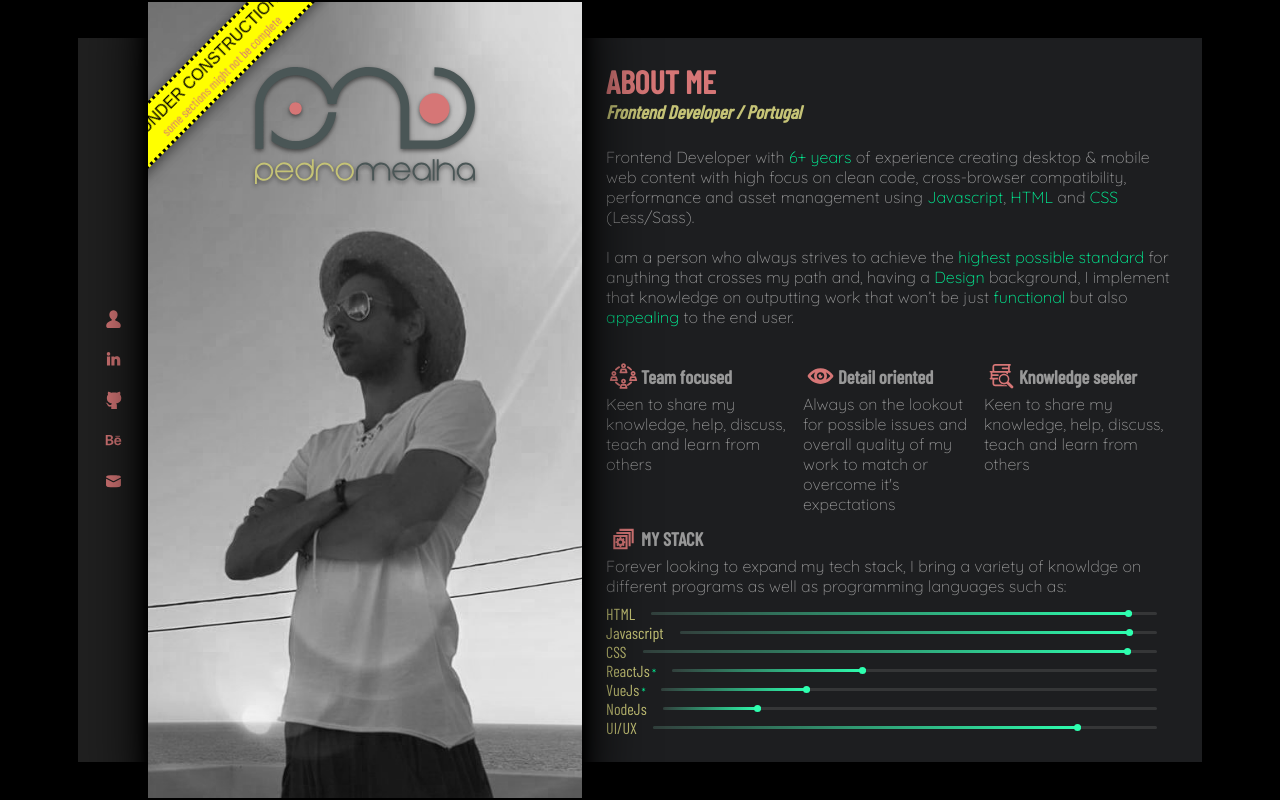
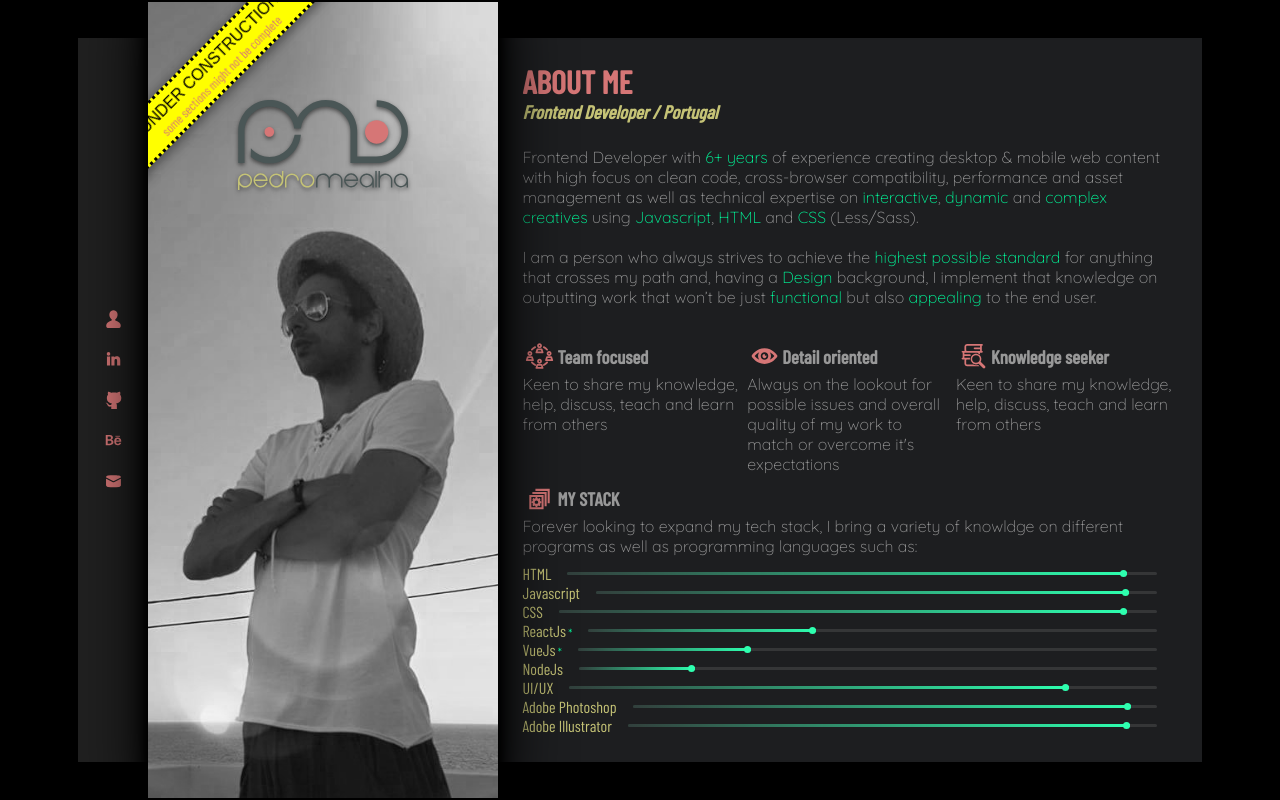
Before and after one commit to PedroMealha/react-website, a React (Create React App) app: page / in a window 1280 px wide. Built offline with nearby package versions, Linux system fonts and the light colour scheme.

Commit message:
responsive and minor fixes

```diff
--- a/src/App.styles.scss
+++ b/src/App.styles.scss
@@ -2,7 +2,8 @@
 
 .routes {
 	display              : grid;
-	grid-template-columns: 70px 0.7fr 1fr;
+	grid-template-columns: 70px 350px 1fr;
+	grid-auto-flow       : column;
 	width                : 100%;
 	max-width            : 1200px;
 	max-height           : 800px;
@@ -12,7 +13,7 @@
 
 @media screen and (max-device-width: 768px) {
 	.routes {
-		grid-template-columns: 70px 1fr;
+		grid-template-columns: none;
 		max-height           : initial;
 		padding              : 0;
 	}
--- a/src/components/highlight/highlight.styles.scss
+++ b/src/components/highlight/highlight.styles.scss
@@ -13,7 +13,7 @@
 
 	.logo {
 		max-width: 60%;
-		margin   : 15% auto;
+		margin   : 28% auto;
 		padding  : 0 20px;
 		filter   : drop-shadow(0px 2px 2px rgba($color-grey, .6));
 	}
--- a/src/components/main-content/main-content.styles.scss
+++ b/src/components/main-content/main-content.styles.scss
@@ -23,7 +23,6 @@
 ::-webkit-scrollbar-track {
 	background   : transparent;
 	border-radius: 12px;
-	margin       : .5em 0;
 }
 
 ::-webkit-scrollbar-thumb {
--- a/src/components/navigation/navigation.styles.scss
+++ b/src/components/navigation/navigation.styles.scss
@@ -3,13 +3,8 @@
 .navigation {
 	display       : flex;
 	flex-direction: column;
-	max-width     : 70px;
 	background    : lighten($color-grey, 6%);
-
-	.logo {
-		width  : 100%;
-		padding: 20% 20% 0;
-	}
+	padding       : 0 20px;
 
 	.nav-external {
 		margin: auto;
@@ -22,3 +17,9 @@
 		}
 	}
 }
+
+@media screen and (max-device-width: 768px) {
+	.navigation {
+		padding: 0 10px;
+	}
+}
--- a/src/routes/contact/contact.styles.scss
+++ b/src/routes/contact/contact.styles.scss
@@ -97,8 +97,12 @@
 	}
 }
 
-// @media only screen and (max-height: 600px) {
-// 	.contact-form {
-// 		flex-flow: row wrap;
-// 	}
-// }
+@media screen and (max-device-width: 768px) {
+	.contact-form {
+
+		.name,
+		.email {
+			width: 100%;
+		}
+	}
+}
--- a/src/routes/home/home.component.jsx
+++ b/src/routes/home/home.component.jsx
@@ -2,9 +2,10 @@ import { Fragment } from "react";
 import { Link } from "react-router-dom";
 
 import Header from '../../components/header/header.component';
-
 import StackCard from "../../components/stack-card/stack-card.component";
 import Progress from "../../components/progress/progress.component";
+
+import Logo from '../../assets/logo.svg';
 
 import './home.styles.scss';
 
@@ -71,7 +72,9 @@ const Home = () => {
 		<Fragment>
 			<Header section={ 'profile' } />
 			<div className="home">
-				<p className="intro">Frontend Developer with <span>6+ years</span> of experience creating desktop & mobile web content with high focus on clean code, cross-browser compatibility, performance and asset management using <span>Javascript</span>, <span>HTML</span> and <span>CSS</span> (Less/Sass).<br /><br />
+				<img className="logo" src={ Logo } alt="logo" />
+
+				<p className="intro">Frontend Developer with <span>6+ years</span> of experience creating desktop & mobile web content with high focus on clean code, cross-browser compatibility, performance and asset management as well as technical expertise on <span>interactive</span>, <span>dynamic</span> and <span>complex creatives</span> using <span>Javascript</span>, <span>HTML</span> and <span>CSS</span> (Less/Sass).<br /><br />
 					I am a person who always strives to achieve the <span>highest possible standard</span> for anything that crosses my path and, having a <span>Design</span> background, I implement that knowledge on outputting work that won’t be just <span>functional</span> but also <span>appealing</span> to the end user.</p>
 
 				<div className="strengths">
--- a/src/routes/home/home.styles.scss
+++ b/src/routes/home/home.styles.scss
@@ -3,6 +3,14 @@
 .home {
 	display       : flex;
 	flex-direction: column;
+
+	.logo {
+		display  : none;
+		max-width: 70%;
+		margin   : 1em auto 2em;
+		padding  : 0 20px;
+		filter   : drop-shadow(0px 2px 2px rgba($color-grey, .6));
+	}
 
 	p {
 		&.intro {
@@ -43,3 +51,24 @@
 		}
 	}
 }
+
+@media screen and (max-device-width: 768px) {
+	.home {
+
+		.logo {
+			display: block;
+		}
+
+		.strengths {
+			grid-template-columns: 1fr;
+
+			.stack-card {
+				margin-bottom: 1em;
+
+				&:not(:first-child):not(:last-child) {
+					padding: 0;
+				}
+			}
+		}
+	}
+}
```
